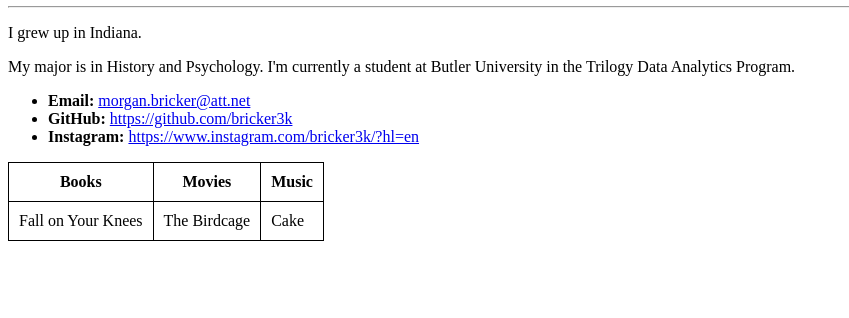
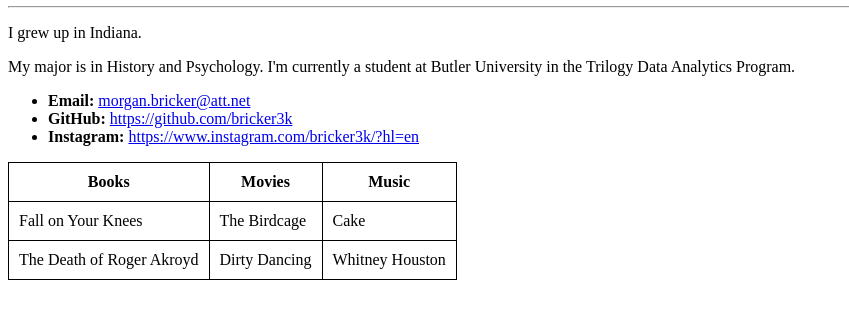
Before and after one commit to bricker3k/bricker3k.github.io, a plain HTML site: page index.html in a window 1280 px wide. Shown: the part 118-436 px from the top of the page, without its empty margins (0-849 px from the left). Drawn offline with Linux system fonts and the light colour scheme.

Commit message:
updated pic size

```diff
--- a/index.html
+++ b/index.html
@@ -13,7 +13,7 @@
 </head>
 <h1>Morgan Bricker</h1>
 <body>
-        <img src="IMG_3500.jpeg" alt="Morgan pic" style="width:800000px; height:820000px;">
+        <img src="IMG_3500.jpeg" width="200" height="300" alt="Morgan pic">
 
     <figcaption><em>Portrait of Morgan</em></figcaption>
 
@@ -48,6 +48,11 @@
         <td>The Birdcage</td>
         <td>Cake</td>
     </tr>
+    <tr>
+            <td>The Death of Roger Akroyd</td>
+            <td>Dirty Dancing</td>
+            <td>Whitney Houston</td>
+        </tr>
 </table>
 <body>
 <html>
```
